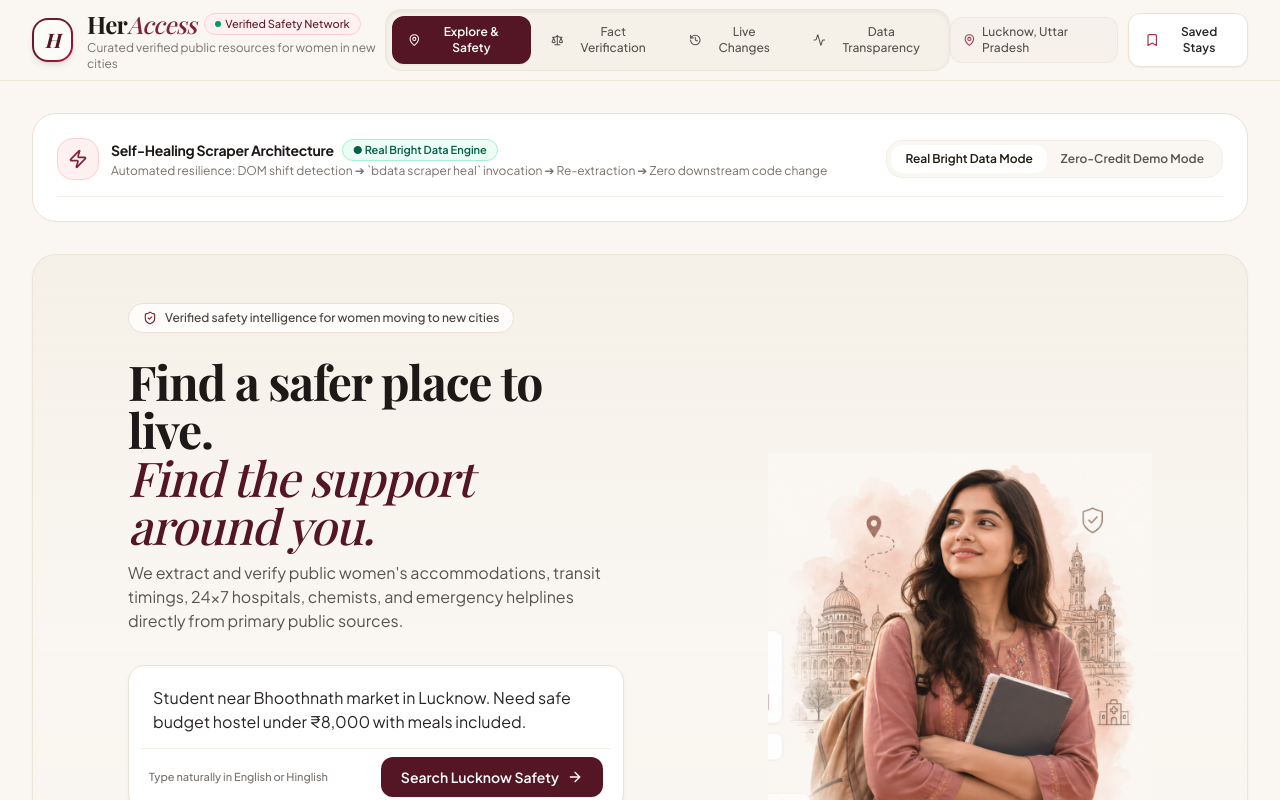
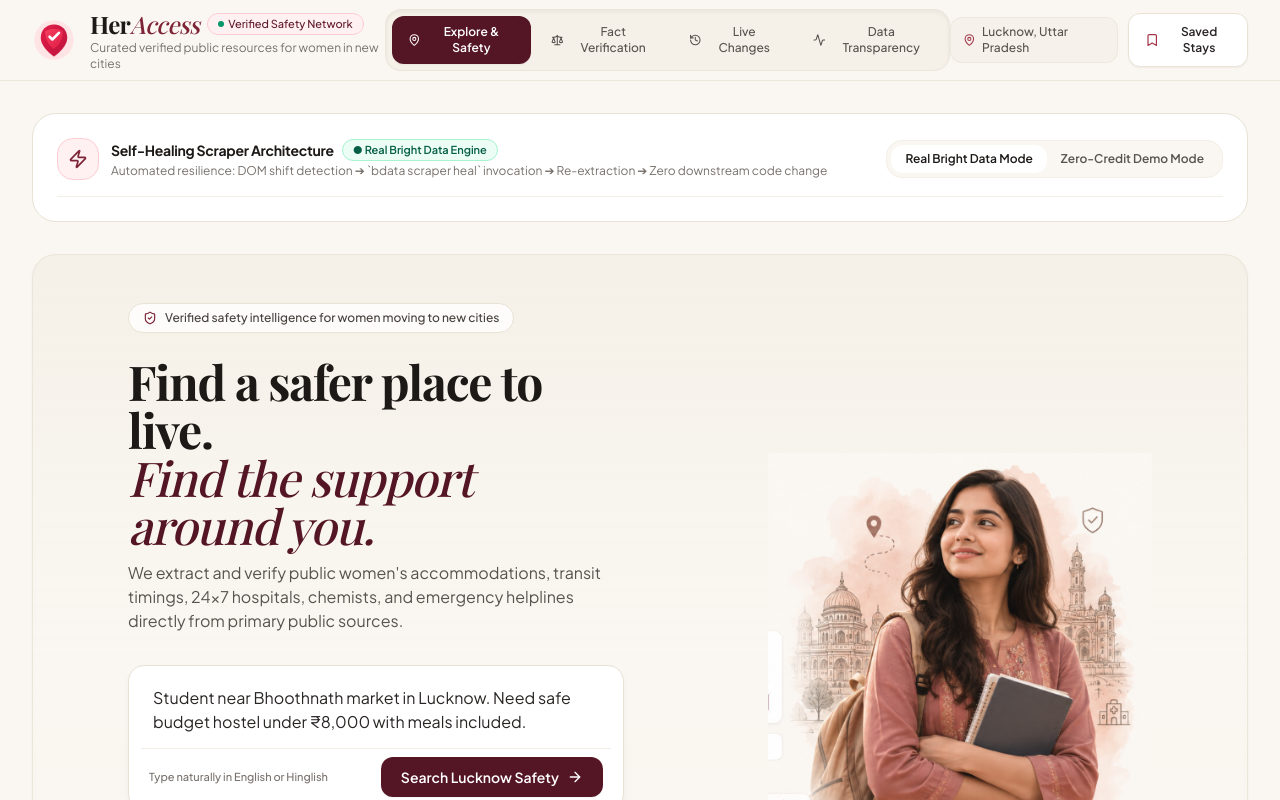
Before and after one commit to siddhiguptas/HerAccess, a React (Vite) app in the folder frontend/: page / in a window 1280 px wide. Shown: the top 800 px of the page. Built offline with nearby package versions, Linux system fonts and the light colour scheme; no server answers; a web font is replaced by a local one.

Commit message:
feat(ui): design and integrate HerAccess logo into frontend and README

```diff
--- a/frontend/src/components/Navbar.tsx
+++ b/frontend/src/components/Navbar.tsx
@@ -24,10 +24,8 @@ export const Navbar: React.FC<Props> = ({
           onClick={() => setActiveTab('navigator')}
           className="flex items-center gap-3.5 cursor-pointer group"
         >
-          <div className="w-11 h-11 rounded-2xl bg-gradient-to-br from-rosewood-600 via-brand-800 to-rose-700 p-0.5 shadow-md shadow-brand-950/10 group-hover:scale-105 transition-all">
-            <div className="w-full h-full bg-warm-50 rounded-[14px] flex items-center justify-center">
-              <span className="font-serif font-bold text-xl text-rosewood-700 italic">H</span>
-            </div>
+          <div className="w-11 h-11 group-hover:scale-105 transition-transform flex-shrink-0">
+            <img src="/logo.svg" alt="HerAccess Logo" className="w-full h-full object-contain" />
           </div>
           <div>
             <div className="flex items-center gap-2">
```
Also changed, not shown: frontend/public/favicon.svg (added), frontend/public/logo.svg (added).
